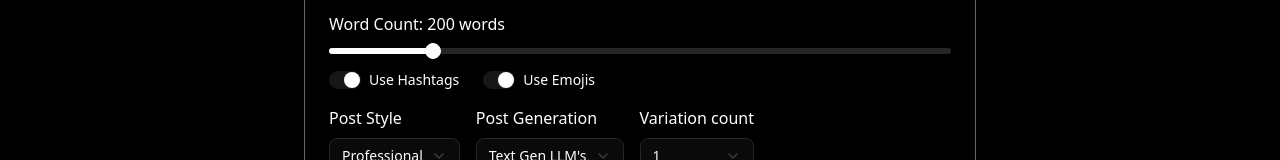
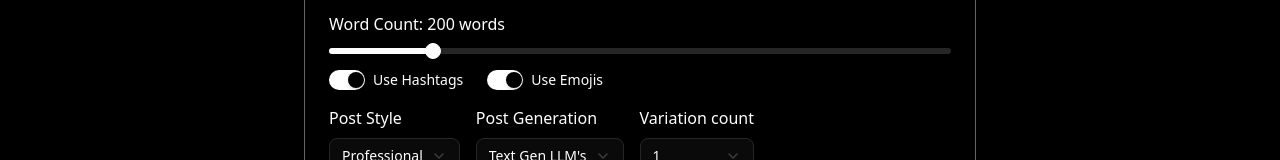
Before and after one commit to UjjwalSaini07/NexGen-Quillix, a Next.js app in the folder frontend/: page /youtube in a window 1280 px wide. Shown: the part 429-589 px from the top of the page. Built offline with nearby package versions, Linux system fonts and the light colour scheme.

Commit message:
Refactor Switch component styles and structure
Updated the Switch component to improve style clarity and maintainability. Adjusted class names for better state-based styling, focus ring, and thumb animation. Enhanced color contrast and border handling for both checked and unchecked states.

```diff
--- a/frontend/src/components/ui/switch.jsx
+++ b/frontend/src/components/ui/switch.jsx
@@ -1,29 +1,38 @@
-"use client"
+"use client";
 
-import * as React from "react"
-import * as SwitchPrimitive from "@radix-ui/react-switch"
+import * as React from "react";
+import * as SwitchPrimitive from "@radix-ui/react-switch";
+import { cn } from "../../lib/utils";
 
-import { cn } from "../../lib/utils"
-
-function Switch({
-  className,
-  ...props
-}) {
+function Switch({ className, ...props }) {
   return (
     <SwitchPrimitive.Root
       data-slot="switch"
       className={cn(
-        "peer data-[state=checked]:bg-primary data-[state=unchecked]:bg-input focus-visible:border-ring focus-visible:ring-ring/50 dark:data-[state=unchecked]:bg-input/80 inline-flex h-[1.15rem] w-8 shrink-0 items-center rounded-full border border-transparent shadow-xs transition-all outline-none focus-visible:ring-[3px] disabled:cursor-not-allowed disabled:opacity-50",
+        "peer inline-flex h-5 w-9 items-center rounded-full border transition-all shadow-sm outline-none",
+        // Background changes based on state
+        "data-[state=checked]:bg-white data-[state=unchecked]:bg-black",
+        // Optional subtle border
+        "border-white/20 dark:border-white/10",
+        // Focus ring
+        "focus-visible:ring-2 focus-visible:ring-ring focus-visible:ring-offset-2 focus-visible:ring-offset-background",
+        "disabled:cursor-not-allowed disabled:opacity-50",
         className
       )}
-      {...props}>
+      {...props}
+    >
       <SwitchPrimitive.Thumb
         data-slot="switch-thumb"
         className={cn(
-          "bg-background dark:data-[state=unchecked]:bg-foreground dark:data-[state=checked]:bg-primary-foreground pointer-events-none block size-4 rounded-full ring-0 transition-transform data-[state=checked]:translate-x-[calc(100%-2px)] data-[state=unchecked]:translate-x-0"
-        )} />
+          "pointer-events-none block h-4 w-4 rounded-full shadow-md ring-0 transition-transform",
+          // Position animation
+          "data-[state=checked]:translate-x-[18px] data-[state=unchecked]:translate-x-[2px]",
+          // Thumb color opposite of base
+          "data-[state=checked]:bg-black data-[state=unchecked]:bg-white"
+        )}
+      />
     </SwitchPrimitive.Root>
   );
 }
 
-export { Switch }
+export { Switch };
```
